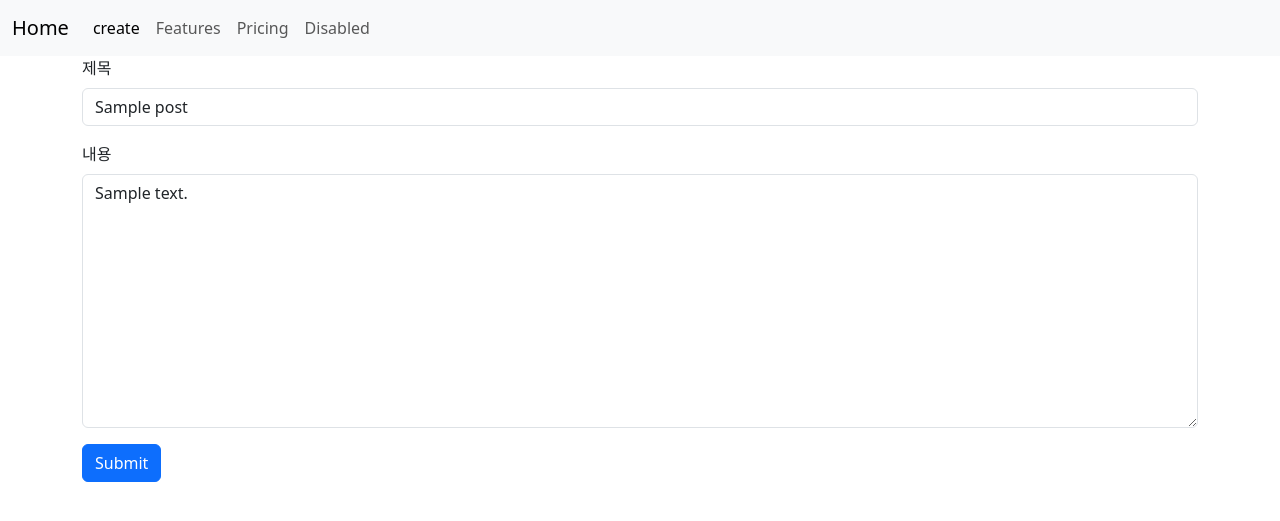
After one commit to minnj00/Board, a Django app: page /posts/1/edit/ in a window 1280 px wide. The commit adds this page. Shown: the top 521 px of the page. Run offline with Django 4.2, Linux system fonts and the light colour scheme; tables that the repository leaves empty hold one stand-in row (values such as "Sample post").

Commit message:
Update 기능구현

```diff
--- a/posts/templates/detail.html
+++ b/posts/templates/detail.html
@@ -11,6 +11,7 @@
         <div class="card-footer">
             <p>{{post.created_at}}</p>
             <a href="{% url 'posts:delete' id=post.id %}" class="btn btn-danger">delete</a>
+            <a href="{% url 'posts:edit' id=post.id %}" class="btn btn-warning">edit</a>
         </div>
 
     </div>
--- /dev/null
+++ b/posts/templates/edit.html
@@ -0,0 +1,22 @@
+{% extends 'base.html' %}
+
+{% block content %}
+<form action="{% url 'posts:update' id=post.id %}" method="POST">
+    {% csrf_token %}
+    <div class="mb-3">
+      <label for="title" class="form-label">제목</label>
+      <input type="text" class="form-control" id="title" name="title" value="{{post.title}}">
+    </div>
+    <div class="mb-3">
+      <label for="content" class="form-label">내용</label>
+      <!-- <input type="password" class="form-control" id="content"> -->
+      <textarea class="form-control" id="content" cols="30" rows="10" name="content">{{post.content}}</textarea>
+    </div>
+
+    <button type="submit" class="btn btn-primary">Submit</button>
+</form>
+
+
+
+
+{% endblock %}
--- a/posts/urls.py
+++ b/posts/urls.py
@@ -16,5 +16,9 @@ urlpatterns = [
     # Delete
     path('<int:id>/delete/', views.delete, name='delete'),
 
+    # Update
+    path('<int:id>/edit/', views.edit, name='edit'),
+    path('<int:id>/update/', views.update, name='update'),
+
 
 ]
--- a/posts/views.py
+++ b/posts/views.py
@@ -40,3 +40,22 @@ def delete(request, id):
     post.delete()
 
     return redirect('posts:index')
+
+def edit(request, id):
+    post = Post.objects.get(id=id)
+
+    context = {
+        'post':post,
+    }
+    return render(request, 'edit.html', context )
+
+def update(request, id):
+    title = request.POST.get('title')
+    content = request.POST.get('content')
+
+    post = Post.objects.get(id=id)
+    post.title = title
+    post.content = content
+    post.save()
+
+    return redirect('posts:detail', id=post.id)
```
